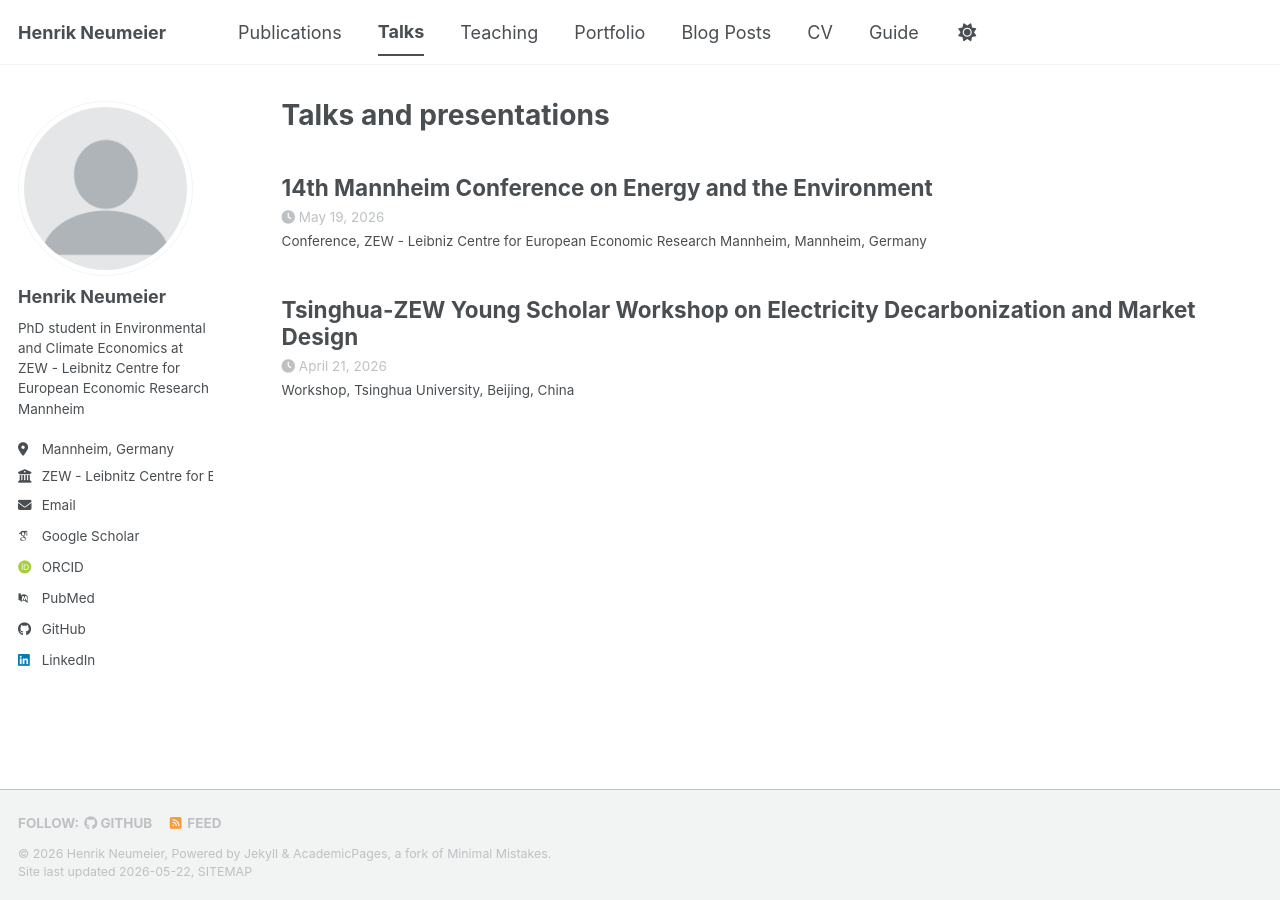
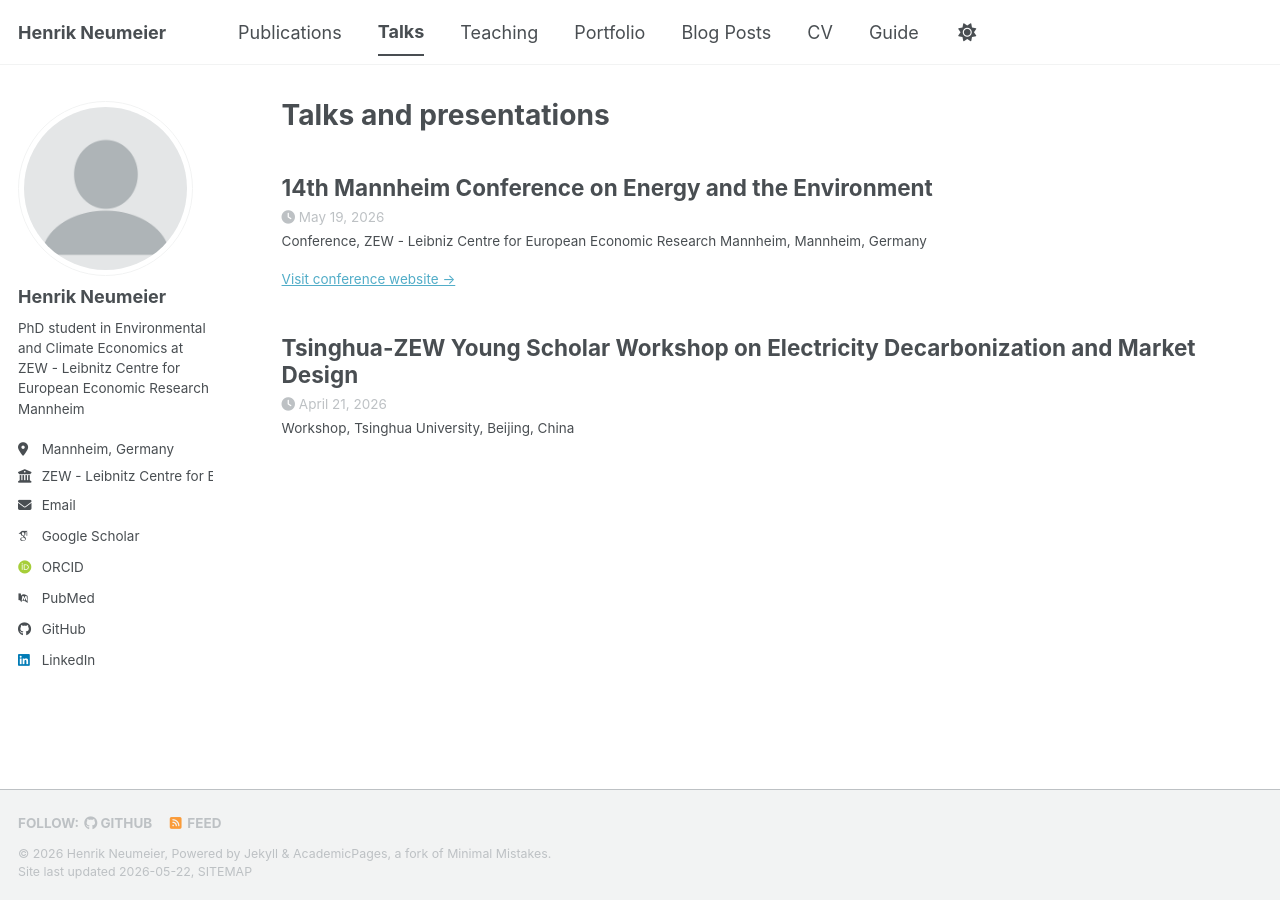
Before and after one commit to henrikneumeier/henrikneumeier.github.io, a Jekyll site: the page built from _pages/talks.html, in a window 1280 px wide. Built offline with Jekyll 4.4.1, drawn with Linux system fonts in a browser that asks for light colours; some web fonts are replaced; a script bundle is joined from its source files by our own code; library files that are not in the unit come from our copies.

Commit message:
Update archive-single-talk.html

```diff
--- a/_includes/archive-single-talk.html
+++ b/_includes/archive-single-talk.html
@@ -33,6 +33,13 @@
     {% endif %}
     {% if post.date %}<p class="page__meta"><i class="fa fa-clock" aria-hidden="true"></i> {{ post.date | date: '%B %d, %Y' }}</p>{% endif %}
     {% if post.venue %}<p class="archive__item-excerpt" itemprop="description">{{post.type}}, {{ post.venue }},  {{post.location}} {% endif %}
+    {% if post.link %}
+      <p class="archive__item-excerpt">
+        <a href="{{ post.link }}" target="_blank" rel="noopener">
+        Visit conference website →
+    </a>
+  </p>
+{% endif %}
     {% if post.excerpt %}<p class="archive__item-excerpt" itemprop="description">{{ post.excerpt | markdownify }}</p>{% endif %}
   </article>
 </div>
```
